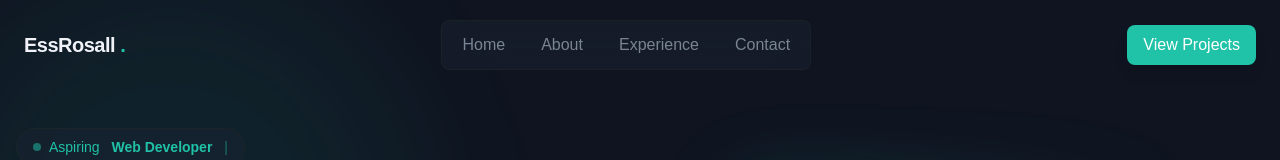
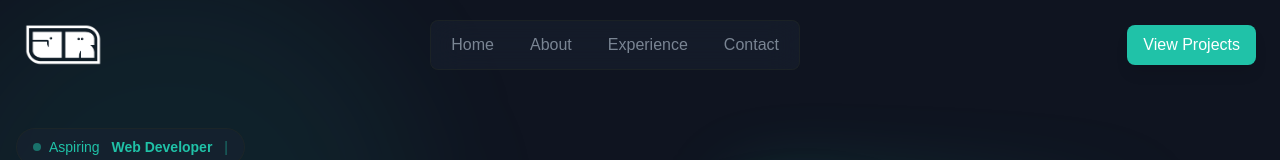
Before and after one commit to essrosall/Personal-Portfolio, a React app: page / in a window 1280 px wide. Shown: the top 160 px of the page. Built offline with nearby package versions, Linux system fonts and the light colour scheme; the HTML template or start-up script is replaced by a standard one.

Commit message:
"Added tooltip and updated logo in navbar."

```diff
--- a/src/layout/navbar.jsx
+++ b/src/layout/navbar.jsx
@@ -44,8 +44,12 @@ export const Navbar = () => {
     >
       <nav className="container mx-auto px-6 flex items-center justify-between relative z-10 gap-4">
 
-        <a href="#" className="text-xl font-bold tracking-tight hover:text-[var(--color-primary)] shrink-0">
-          EssRosall <span className="text-[var(--color-primary)]">.</span>
+        <a href="#" className="shrink-0 inline-flex items-center hover:opacity-90 transition-opacity" aria-label="Go to home">
+          <img
+            src="/projects/JRLOGO.png"
+            alt="JR Logo"
+            className="h-11 w-auto object-contain"
+          />
         </a>
 
         {/* Desktop Nav */}
--- a/src/sections/Hero.jsx
+++ b/src/sections/Hero.jsx
@@ -37,6 +37,11 @@ export const Hero = () => {
   const [text, setText] = useState("");
   const [isDeleting, setIsDeleting] = useState(false);
   const [roleIndex, setRoleIndex] = useState(0);
+  const [profileTooltip, setProfileTooltip] = useState({
+    x: 0,
+    y: 0,
+    visible: false,
+  });
 
 
 
@@ -150,8 +155,39 @@ export const Hero = () => {
               from-[var(--color-primary)]/30
               via-transparent to-[var(--color-primary)]/10
               blur-2xl animate-pulse-glow"/>
-              <div className="relative glass rounded-3xl p-2 glow-border">
-                <img src="#" alt="Profile Picture" className="w-full aspect-[4/5] object-cover rounded-2xl" />
+              <div className="group relative glass rounded-3xl p-2 glow-border">
+                <div
+                  className={`absolute px-3 py-1.5 rounded-lg glass text-xs font-medium text-[var(--color-foreground)] whitespace-nowrap pointer-events-none transition-all duration-150 z-20 ${
+                    profileTooltip.visible ? "opacity-100 scale-100" : "opacity-0 scale-95"
+                  }`}
+                  style={{
+                    left: profileTooltip.x,
+                    top: profileTooltip.y,
+                    transform: "translate(-50%, -130%)",
+                  }}
+                >
+                  Mr. John Rey A. Rosales
+                </div>
+                <div
+                  className="rounded-2xl overflow-hidden"
+                  onMouseMove={(event) => {
+                    const rect = event.currentTarget.getBoundingClientRect();
+                    setProfileTooltip({
+                      x: event.clientX - rect.left,
+                      y: event.clientY - rect.top,
+                      visible: true,
+                    });
+                  }}
+                  onMouseLeave={() =>
+                    setProfileTooltip((prev) => ({ ...prev, visible: false }))
+                  }
+                >
+                  <img
+                    src="/projects/Profile.png"
+                    alt="Profile Picture"
+                    className="w-full aspect-[4/5] object-cover transition-transform duration-700 ease-out hover:scale-110"
+                  />
+                </div>
 
                 {/*Floating badge*/}
                 <div className="absolute -bottom-4 -right-4 glass rounded-xl px-4 py-3 animate-float ">
```
Also changed, not shown: public/projects/JRLOGO.png (added), 1 other file (tests, documents, lock files or other folders).
